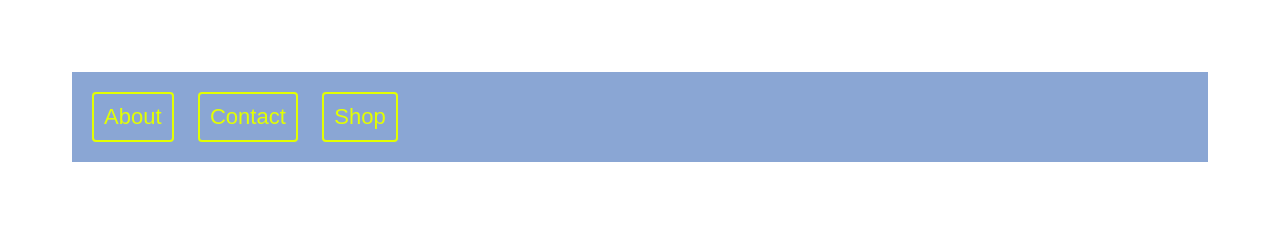
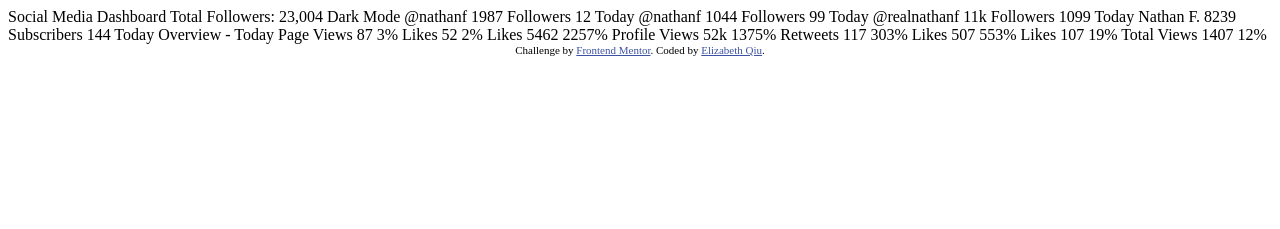
Before and after one commit to elizabethqiu/eql-dashboard, a plain HTML site: page index.html in a window 1280 px wide. Drawn offline with Linux system fonts and the light colour scheme.

Commit message:
new files

```diff
--- /dev/null
+++ b/app/scss/style.scss
@@ -0,0 +1,2 @@
+@use 'globals';
+@use 'components';
--- a/index.html
+++ b/index.html
@@ -1,17 +1,97 @@
 <!DOCTYPE html>
 <html lang="en">
-  <head>
-    <meta charset="utf-8">
-    <meta name="viewport" content="width=device-width">
-    <title>Hello!</title>
-    <link rel="stylesheet" href="/style.css">
-  </head>
-  <body>
-    <nav>
-      <button>About</button>
-      <button>Contact</button>
-      <button>Shop</button>
-    </nav>
-    <img src="">
-  </body>
+
+<head>
+  <meta charset="UTF-8">
+  <meta name="viewport" content="width=device-width, initial-scale=1.0">
+  <!-- displays site properly based on user's device -->
+
+  <link rel="icon" type="image/png" sizes="32x32" href="./images/up.svg">
+
+  <title>Social Media | EQL Dashboard</title>
+
+  <!-- Feel free to remove these styles or customise in your own stylesheet 👍 -->
+  <style>
+    .attribution {
+      font-size: 11px;
+      text-align: center;
+    }
+
+    .attribution a {
+      color: hsl(228, 45%, 44%);
+    }
+  </style>
+</head>
+
+<body>
+
+  Social Media Dashboard
+  Total Followers: 23,004
+
+  Dark Mode
+
+
+
+  @nathanf
+  1987
+  Followers
+  12 Today
+
+  @nathanf
+  1044
+  Followers
+  99 Today
+
+  @realnathanf
+  11k
+  Followers
+  1099 Today
+
+  Nathan F.
+  8239
+  Subscribers
+  144 Today
+
+
+
+  Overview - Today
+
+  Page Views
+  87
+  3%
+
+  Likes
+  52
+  2%
+
+  Likes
+  5462
+  2257%
+
+  Profile Views
+  52k
+  1375%
+
+  Retweets
+  117
+  303%
+
+  Likes
+  507
+  553%
+
+  Likes
+  107
+  19%
+
+  Total Views
+  1407
+  12%
+
+  <div class="attribution">
+    Challenge by <a href="https://www.frontendmentor.io?ref=challenge" target="_blank">Frontend Mentor</a>.
+    Coded by <a href="#">Elizabeth Qiu</a>.
+  </div>
+</body>
+
 </html>
```
Also changed, not shown: app/js/script.js (added), app/scss/components/_index.scss (added), app/scss/globals/_index.scss (added), app/scss/util/_index.scss (added), style.css, 1 other file.
